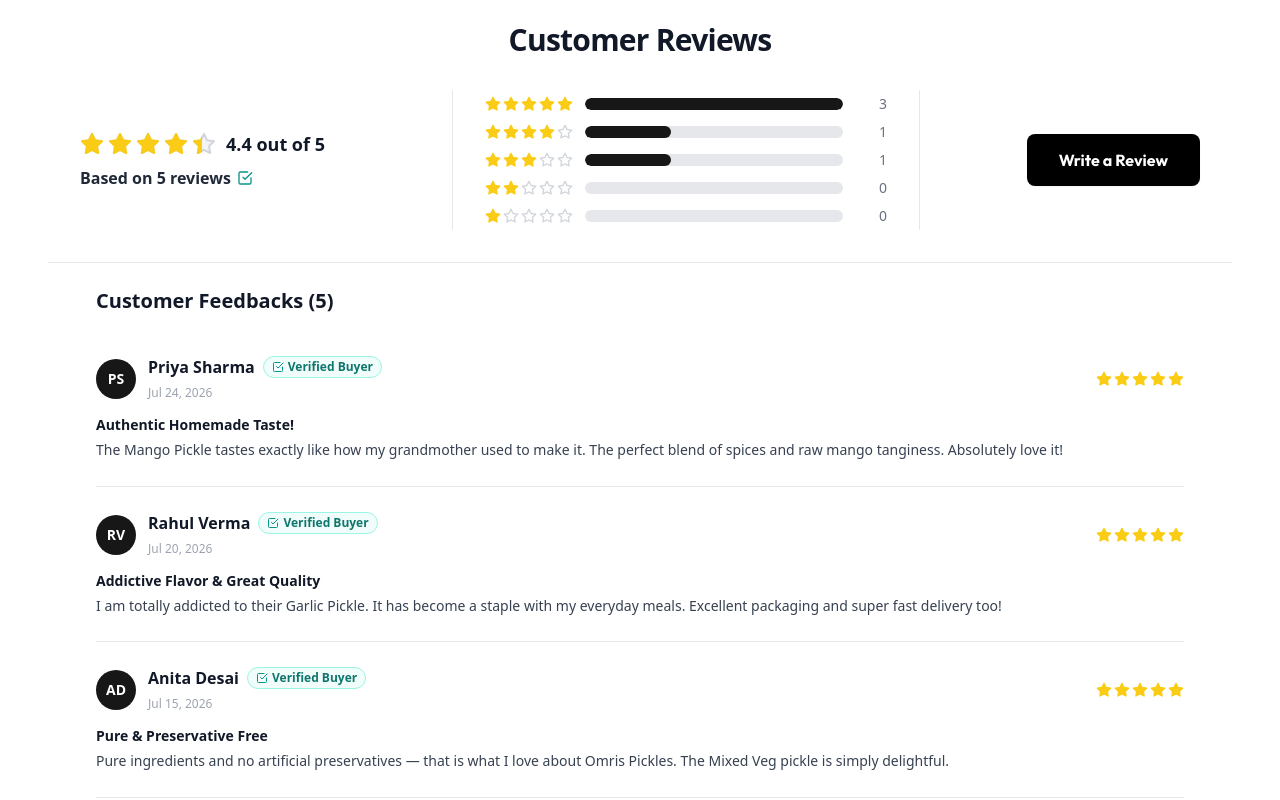
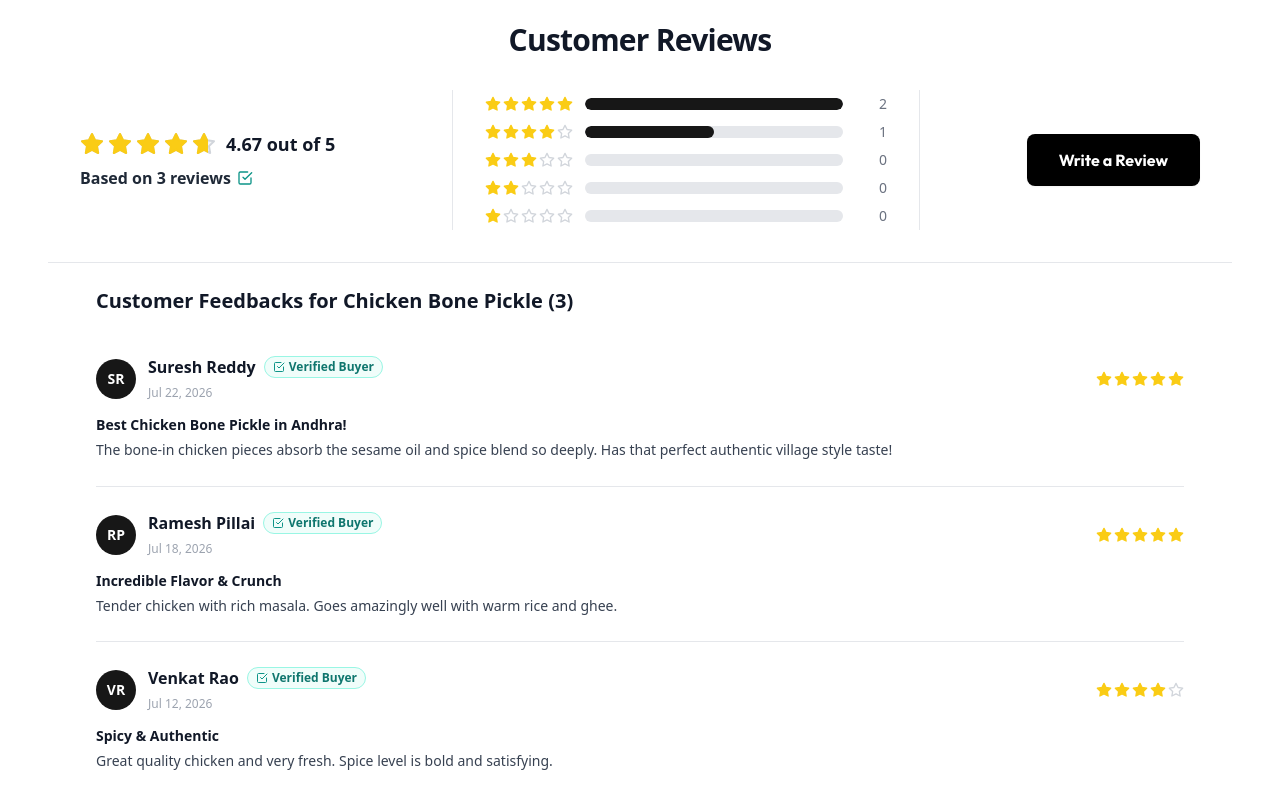
Before and after one commit to Kishore-vardhineni/Omris_Home_Kitchen_Frontend_Code, a React (Vite) app: page /products/chicken-bone-pickle in a window 1280 px wide. Shown: the part 1260-2060 px from the top of the page. Built offline with nearby package versions, Linux system fonts and the light colour scheme.

Commit message:
Over conflicted removed

```diff
--- a/src/components/ProductReviewsSection.jsx
+++ b/src/components/ProductReviewsSection.jsx
@@ -1,77 +1,47 @@
-import React, { useState, useMemo } from 'react';
+import React, { useState, useEffect, useMemo } from 'react';
 import ReviewsSummary from './ReviewsSummary';
 import WriteReviewModal from './WriteReviewModal';
 import ReviewList from './ReviewList';
 import { motion, AnimatePresence } from 'framer-motion';
 import { CheckCircle } from 'lucide-react';
-
-const INITIAL_REVIEWS = [
-  {
-    id: 1,
-    name: 'Priya Sharma',
-    email: 'priya@example.com',
-    rating: 5,
-    title: 'Authentic Homemade Taste!',
-    text: 'The Mango Pickle tastes exactly like how my grandmother used to make it. The perfect blend of spices and raw mango tanginess. Absolutely love it!',
-    date: 'Jul 24, 2026',
-    verified: true,
-  },
-  {
-    id: 2,
-    name: 'Rahul Verma',
-    email: 'rahul@example.com',
-    rating: 5,
-    title: 'Addictive Flavor & Great Quality',
-    text: 'I am totally addicted to their Garlic Pickle. It has become a staple with my everyday meals. Excellent packaging and super fast delivery too!',
-    date: 'Jul 20, 2026',
-    verified: true,
-  },
-  {
-    id: 3,
-    name: 'Anita Desai',
-    email: 'anita@example.com',
-    rating: 5,
-    title: 'Pure & Preservative Free',
-    text: 'Pure ingredients and no artificial preservatives — that is what I love about Omris Pickles. The Mixed Veg pickle is simply delightful.',
-    date: 'Jul 15, 2026',
-    verified: true,
-  },
-  {
-    id: 4,
-    name: 'Suresh Reddy',
-    email: 'suresh@example.com',
-    rating: 4,
-    title: 'Spicy & Tangy Goodness',
-    text: 'Ordered three jars of Gongura Pickle and they were gone within a week! The tanginess and spice level are absolutely perfect.',
-    date: 'Jul 10, 2026',
-    verified: true,
-  },
-  {
-    id: 5,
-    name: 'Kavitha Nair',
-    email: 'kavitha@example.com',
-    rating: 3,
-    title: 'Decent flavor, slightly spicy for me',
-    text: 'The pickle is very authentic, though a bit too spicy for my personal preference. Packaging was top notch.',
-    date: 'Jul 02, 2026',
-    verified: true,
-  },
-];
+import { DEFAULT_PRODUCT_REVIEWS, GENERIC_REVIEWS } from '../data/pickleReviews';
 
 /**
  * ProductReviewsSection Component
  *
- * Master section container managing review state.
- * Connects ReviewsSummary, WriteReviewModal, and ReviewList so that
- * submitting a review dynamically recalculates rating averages, star counts,
- * and updates the review list in real time.
+ * Manages separate review sections per pickle product.
+ * - Accepts `productId` and `productName`
+ * - Maintains independent review lists, rating breakdowns, and average scores per pickle
+ * - Persists newly submitted reviews to localStorage per product ID
  */
-const ProductReviewsSection = () => {
-  const [reviews, setReviews] = useState(INITIAL_REVIEWS);
+const ProductReviewsSection = ({ productId = 'general', productName = 'Pickle' }) => {
+  // Helper to load reviews for a specific pickle product
+  const loadReviewsForProduct = (id) => {
+    try {
+      const saved = localStorage.getItem(`omris_reviews_${id}`);
+      if (saved) {
+        const parsed = JSON.parse(saved);
+        if (Array.isArray(parsed) && parsed.length > 0) {
+          return parsed;
+        }
+      }
+    } catch (e) {
+      console.error('Failed to load reviews from localStorage', e);
+    }
+    return DEFAULT_PRODUCT_REVIEWS[id] || GENERIC_REVIEWS;
+  };
+
+  // State keyed by productId
+  const [reviews, setReviews] = useState(() => loadReviewsForProduct(productId));
   const [isModalOpen, setIsModalOpen] = useState(false);
   const [showSuccessToast, setShowSuccessToast] = useState(false);
 
-  // Dynamic calculations derived from client state
+  // Sync state whenever productId changes (navigating between different pickles)
+  useEffect(() => {
+    setReviews(loadReviewsForProduct(productId));
+  }, [productId]);
+
+  // Dynamic calculations derived from current pickle's review list
   const { averageRating, totalReviews, ratingBreakdown } = useMemo(() => {
     const total = reviews.length;
     if (total === 0) {
@@ -104,9 +74,18 @@ const ProductReviewsSection = () => {
     };
   }, [reviews]);
 
-  // Handle new review submission
+  // Handle new review submission for this specific pickle
   const handleAddReview = (newReview) => {
-    setReviews((prev) => [newReview, ...prev]);
+    const updated = [newReview, ...reviews];
+    setReviews(updated);
+
+    // Save per-pickle reviews in localStorage
+    try {
+      localStorage.setItem(`omris_reviews_${productId}`, JSON.stringify(updated));
+    } catch (e) {
+      console.error('Failed to save review to localStorage', e);
+    }
+
     setShowSuccessToast(true);
     setTimeout(() => setShowSuccessToast(false), 4000);
   };
@@ -120,15 +99,15 @@ const ProductReviewsSection = () => {
             initial={{ opacity: 0, y: -40 }}
             animate={{ opacity: 1, y: 0 }}
             exit={{ opacity: 0, y: -40 }}
-            className="fixed top-6 left-1/2 -translate-x-1/2 z-50 bg-black text-white px-5 py-3 rounded-full shadow-2xl flex items-center gap-3 text-sm font-semibold border border-neutral-700 whitespace-nowrap"
+            className="fixed top-6 left-1/2 -translate-x-1/2 z-[10000] bg-black text-white px-5 py-3 rounded-full shadow-2xl flex items-center gap-3 text-sm font-semibold border border-neutral-700 whitespace-nowrap"
           >
             <CheckCircle className="w-5 h-5 text-teal-400" />
-            <span>Thank you! Your review has been submitted successfully.</span>
+            <span>Review for "{productName}" submitted successfully!</span>
           </motion.div>
         )}
       </AnimatePresence>
 
-      {/* 3-Column Reviews Summary Bar */}
+      {/* 3-Column Reviews Summary Bar for this Pickle */}
       <ReviewsSummary
         averageRating={averageRating}
         totalReviews={totalReviews}
@@ -139,7 +118,7 @@ const ProductReviewsSection = () => {
       {/* Review Cards List Container */}
       <div className="max-w-6xl mx-auto px-4 sm:px-6 lg:px-8 mt-6">
         <h3 className="text-lg sm:text-xl font-bold text-gray-900 mb-4 font-sans">
-          Customer Feedbacks ({totalReviews})
+          Customer Feedbacks for {productName} ({totalReviews})
         </h3>
         <ReviewList reviews={reviews} />
       </div>
--- /dev/null
+++ b/src/data/pickleReviews.js
@@ -0,0 +1,150 @@
+// ─── Per-Pickle Initial Reviews Database ─────────────────────────────────────────
+// Unique initial reviews for each specific pickle product in the catalog.
+
+export const DEFAULT_PRODUCT_REVIEWS = {
+  'chicken-bone-pickle': [
+    {
+      id: 'cb-1',
+      name: 'Suresh Reddy',
+      email: 'suresh@example.com',
+      rating: 5,
+      title: 'Best Chicken Bone Pickle in Andhra!',
+      text: 'The bone-in chicken pieces absorb the sesame oil and spice blend so deeply. Has that perfect authentic village style taste!',
+      date: 'Jul 22, 2026',
+      verified: true,
+    },
+    {
+      id: 'cb-2',
+      name: 'Ramesh Pillai',
+      email: 'ramesh@example.com',
+      rating: 5,
+      title: 'Incredible Flavor & Crunch',
+      text: 'Tender chicken with rich masala. Goes amazingly well with warm rice and ghee.',
+      date: 'Jul 18, 2026',
+      verified: true,
+    },
+    {
+      id: 'cb-3',
+      name: 'Venkat Rao',
+      email: 'venkat@example.com',
+      rating: 4,
+      title: 'Spicy & Authentic',
+      text: 'Great quality chicken and very fresh. Spice level is bold and satisfying.',
+      date: 'Jul 12, 2026',
+      verified: true,
+    },
+  ],
+
+  'chicken-boneless-pickle': [
+    {
+      id: 'cbl-1',
+      name: 'Rahul Verma',
+      email: 'rahul@example.com',
+      rating: 5,
+      title: 'Juicy Boneless Chunks!',
+      text: 'Super soft and juicy boneless chicken pieces. No hassle with bones, just pure spicy bliss with every bite.',
+      date: 'Jul 24, 2026',
+      verified: true,
+    },
+    {
+      id: 'cbl-2',
+      name: 'Ananya Sharma',
+      email: 'ananya@example.com',
+      rating: 5,
+      title: 'My Daily Favorite',
+      text: 'Ordering my 3rd bottle now! The cold-pressed sesame oil aroma is unmatchable.',
+      date: 'Jul 19, 2026',
+      verified: true,
+    },
+    {
+      id: 'cbl-3',
+      name: 'Mohan Das',
+      email: 'mohan@example.com',
+      rating: 4,
+      title: 'Great spice balance',
+      text: 'Generous quantity of boneless meat. Very happy with the hygienic bottle packaging.',
+      date: 'Jul 14, 2026',
+      verified: true,
+    },
+  ],
+
+  'tomato-pickle': [
+    {
+      id: 'tp-1',
+      name: 'Lakshmi Iyer',
+      email: 'lakshmi@example.com',
+      rating: 5,
+      title: 'Tangy & Rich Andhra Tomato Pickle',
+      text: 'Pairs beautifully with idli, dosa, and curd rice. Pure ripe tomatoes slow-cooked to perfection.',
+      date: 'Jul 25, 2026',
+      verified: true,
+    },
+    {
+      id: 'tp-2',
+      name: 'Deepika Joshi',
+      email: 'deepika@example.com',
+      rating: 5,
+      title: 'Homemade Goodness',
+      text: 'No vinegar or chemical sourness — just authentic sun-ripened tomatoes and Guntur chili!',
+      date: 'Jul 20, 2026',
+      verified: true,
+    },
+  ],
+
+  'mango-pickle': [
+    {
+      id: 'mp-1',
+      name: 'Priya Sharma',
+      email: 'priya@example.com',
+      rating: 5,
+      title: 'Grandmother Recipe Taste!',
+      text: 'The Avakaya Mango Pickle tastes exactly like home. Raw mango sourness balanced with mustard and chili powder.',
+      date: 'Jul 24, 2026',
+      verified: true,
+    },
+    {
+      id: 'mp-2',
+      name: 'Arjun Menon',
+      email: 'arjun@example.com',
+      rating: 5,
+      title: 'Crispy Cut Mango Pieces',
+      text: 'The mango pieces remain firm and crunchy. Outstanding aroma and freshness!',
+      date: 'Jul 21, 2026',
+      verified: true,
+    },
+    {
+      id: 'mp-3',
+      name: 'Sneha Kulkarni',
+      email: 'sneha@example.com',
+      rating: 4,
+      title: 'Delicious Avakaya',
+      text: 'Extremely fresh batch. Must try for all mango pickle lovers.',
+      date: 'Jul 11, 2026',
+      verified: true,
+    },
+  ],
+};
+
+// Generic fallback reviews if product has no custom dataset
+export const GENERIC_REVIEWS = [
+  {
+    id: 'gen-1',
+    name: 'Kavitha Nair',
+    email: 'kavitha@example.com',
+    rating: 5,
+    title: 'Authentic Andhra Taste!',
+    text: 'Prepared with high quality ingredients and traditional home recipe. Highly recommended!',
+    date: 'Jul 20, 2026',
+    verified: true,
+  },
+  {
+    id: 'gen-2',
+    name: 'Anita Desai',
+    email: 'anita@example.com',
+    rating: 4,
+    title: 'Very fresh and flavorful',
+    text: 'Loved the aroma and spice level. Arrived very quickly and well packed.',
+    date: 'Jul 15, 2026',
+    verified: true,
+  },
+];
--- a/src/pages/ProductDetail.jsx
+++ b/src/pages/ProductDetail.jsx
@@ -480,9 +480,9 @@ const ProductDetail = () => {
           </div>{/* end right section */}
         </div>{/* end grid */}
 
-        {/* ── Customer Reviews Summary & Modal Section ──────────────────────── */}
+        {/* ── Customer Reviews Summary & Modal Section (Per-Pickle Isolated) ── */}
         <div className="mt-12 lg:mt-16">
-          <ProductReviewsSection />
+          <ProductReviewsSection productId={product.id} productName={product.name} />
         </div>
       </div>{/* end page wrapper */}
 
```
Also changed, not shown: src/components/WriteReviewModal.jsx (+25 -23 lines).
